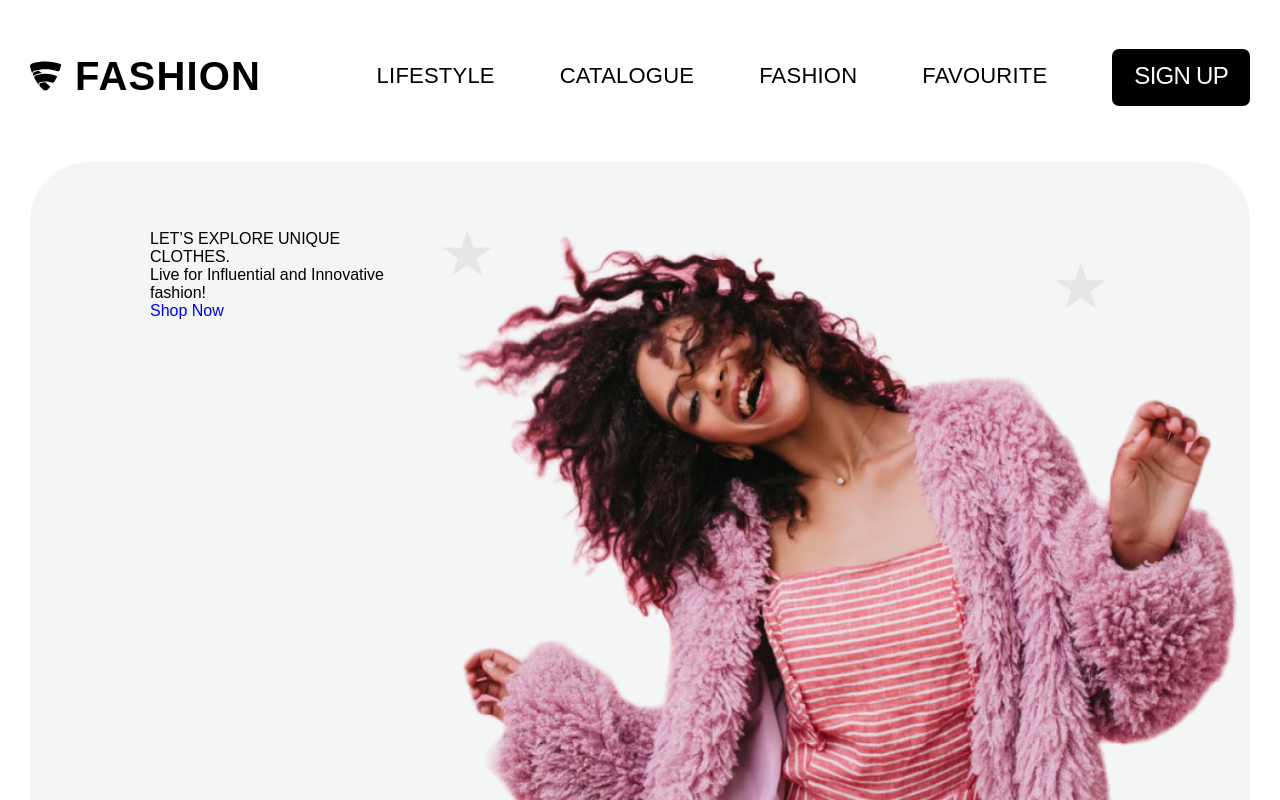
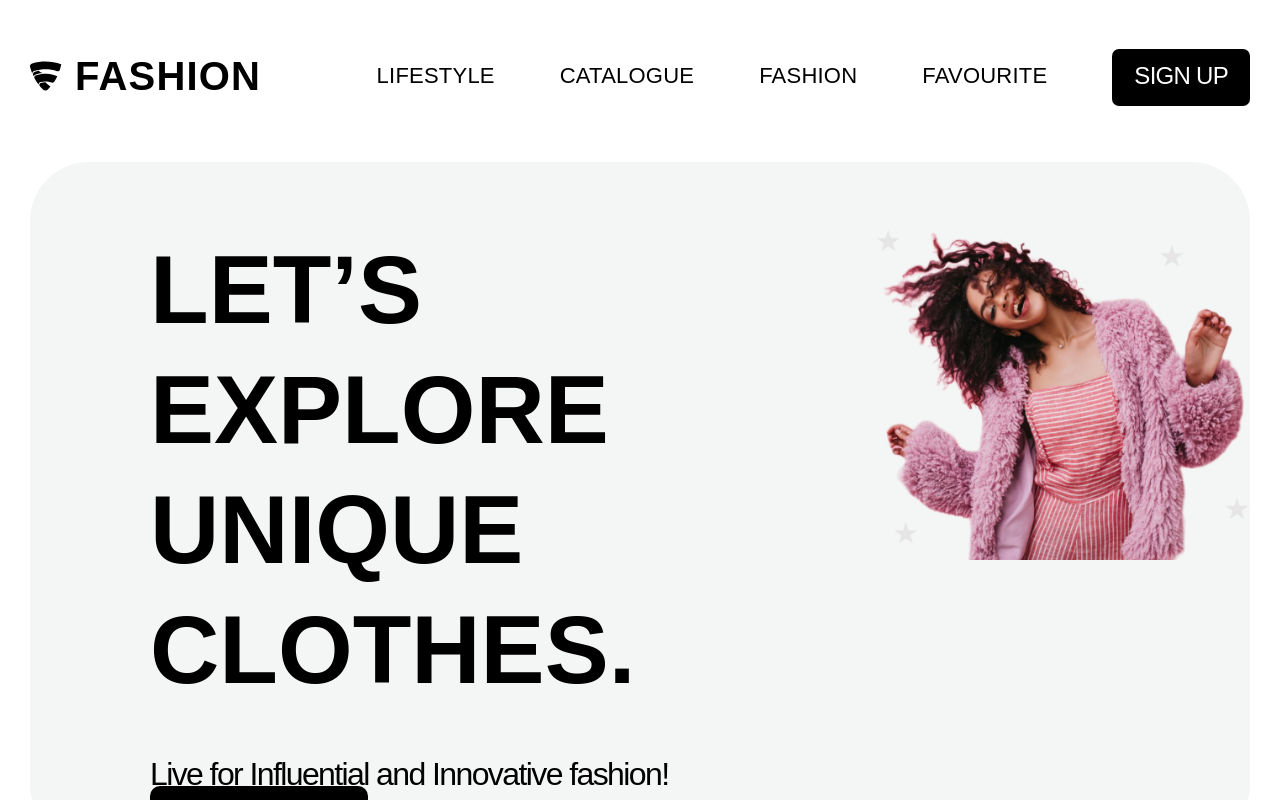
Before and after one commit to miskachevds/fashion, a React (Create React App) app: page / in a window 1280 px wide. Shown: the top 800 px of the page. Built offline with nearby package versions, Linux system fonts and the light colour scheme.

Commit message:
promo-btn-css

```diff
--- a/src/components/promo/Promo.css
+++ b/src/components/promo/Promo.css
@@ -17,3 +17,32 @@
 .promo_text {}
 
 .promo_img {}
+
+.promo_title {
+    font-weight: 900;
+    font-size: 96px;
+    line-height: 1.25;
+    margin-bottom: 40px;
+}
+
+.promo_desc {
+    font-weight: 400;
+    font-size: 32px;
+    line-height: 48px;
+    letter-spacing: -0.05em;
+}
+
+.promo_btn-wrapper {}
+
+.promo_btn {
+    padding: 18px 40px;
+
+    background: #000;
+    border-radius: 10px;
+
+    font-weight: 500;
+    font-size: 30px;
+    line-height: 1.5;
+
+    color: #fff;
+}
```
